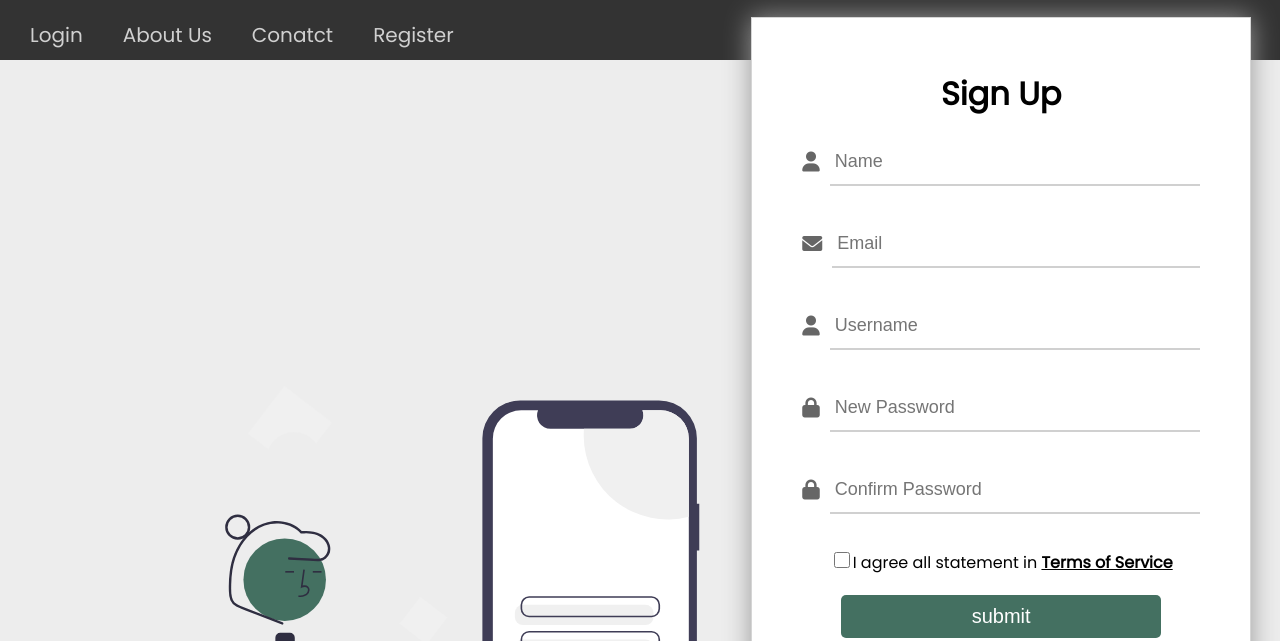
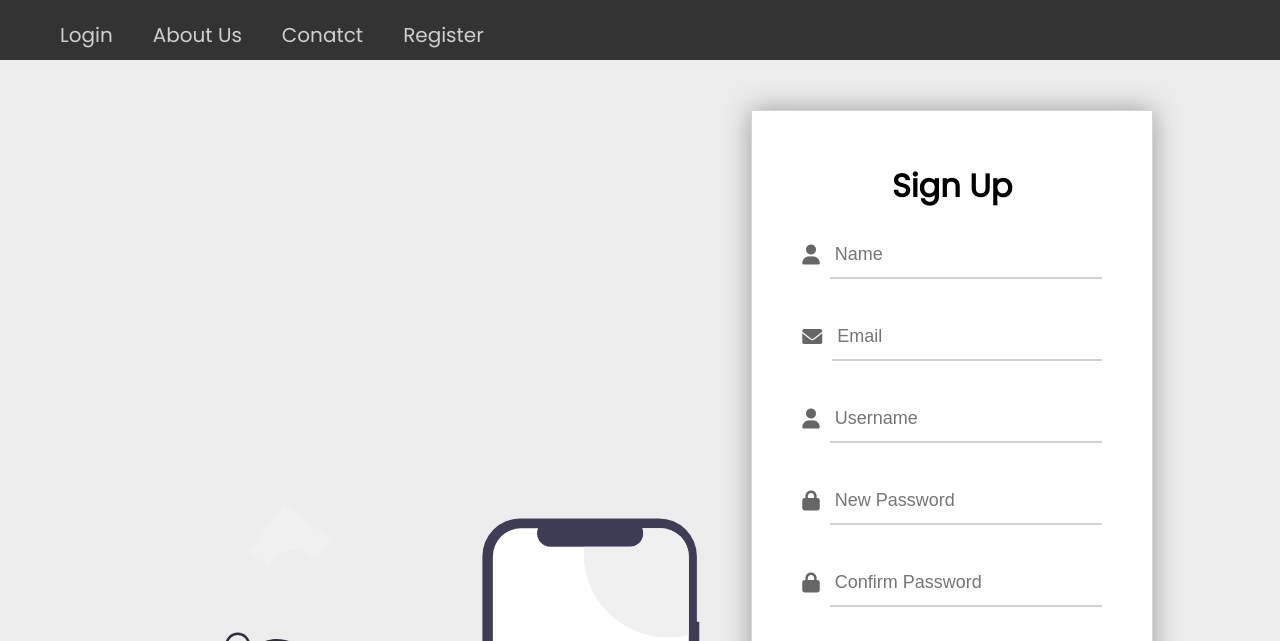
Before and after one commit to ranveer18/signup-form, a plain HTML site: page index.html in a window 1280 px wide. Shown: the top 641 px of the page. Drawn offline with nearby package versions, Linux system fonts and the light colour scheme.

Commit message:
Make it Better

```diff
--- a/index.css
+++ b/index.css
@@ -16,7 +16,7 @@ a {
 .nav-bar ul {
   list-style: none;
   display: flex;
-  padding: 0 10px;
+  /* padding: 0 10px; */
   background-color: #333;
   height: 60px;
   margin: 0;
@@ -36,8 +36,7 @@ a {
   display: none;
 }
 main {
-  height: calc(100vh - 60px);
-  width: 100vw;
+  /* height: calc(100vh - 60px); */
   display: flex;
   align-items: center;
   justify-content: space-evenly;
@@ -54,7 +53,7 @@ main {
   height: 450px;
 }
 form {
-  width: 500px;
+  /* width: 500px; */
   background-color: #fff;
   border: 1px solid #d5d5d5;
   padding: 30px 50px;
@@ -108,7 +107,7 @@ label {
   font-size: 20px;
   cursor: pointer;
   border-radius: 5px;
-  width: 300px;
+  width: 250px;
 }
 #submit-form:hover {
   background-color: #35584c;
@@ -195,7 +194,8 @@ label {
     align-items: center;
   }
 }
-
+@media screen and (max-width: 600px) {
+}
 @media screen and (max-width: 600px) {
   .fa-bars {
     color: #fff;
```
